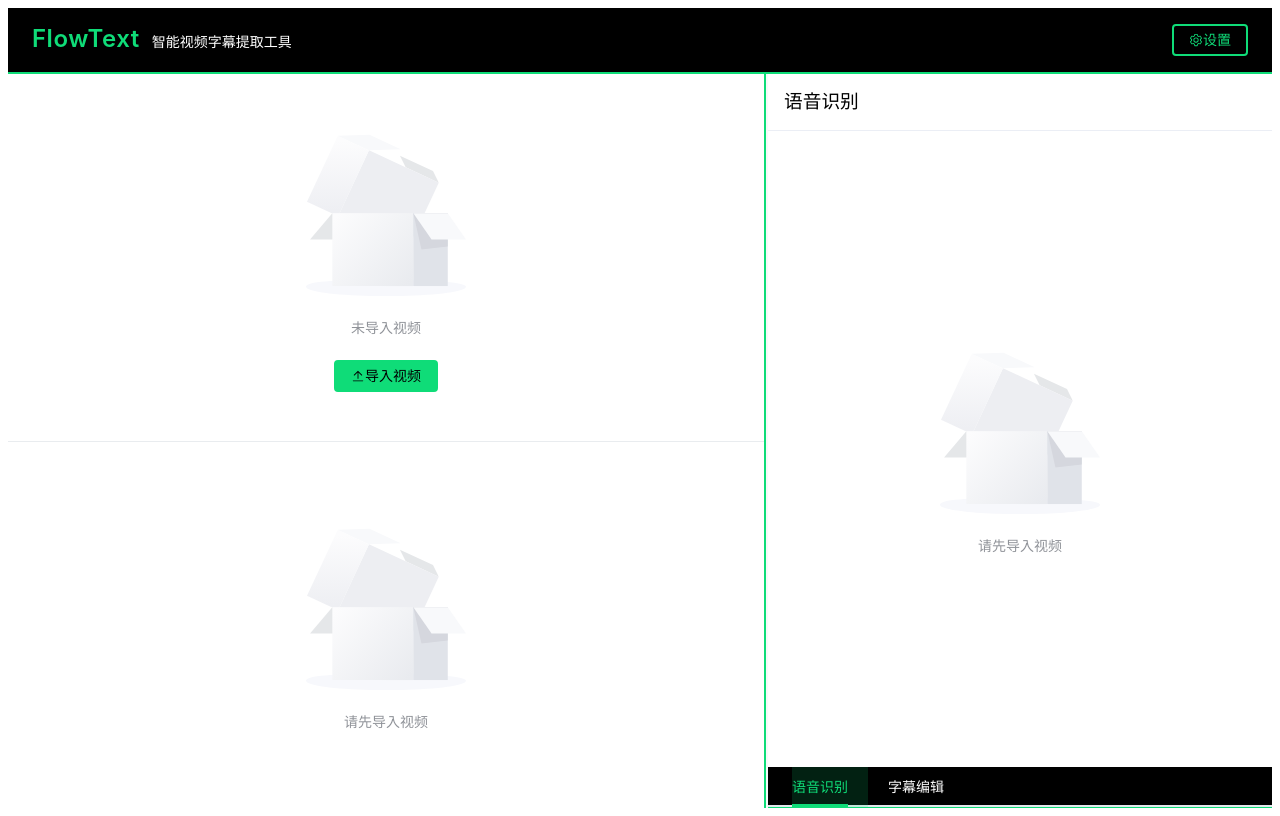
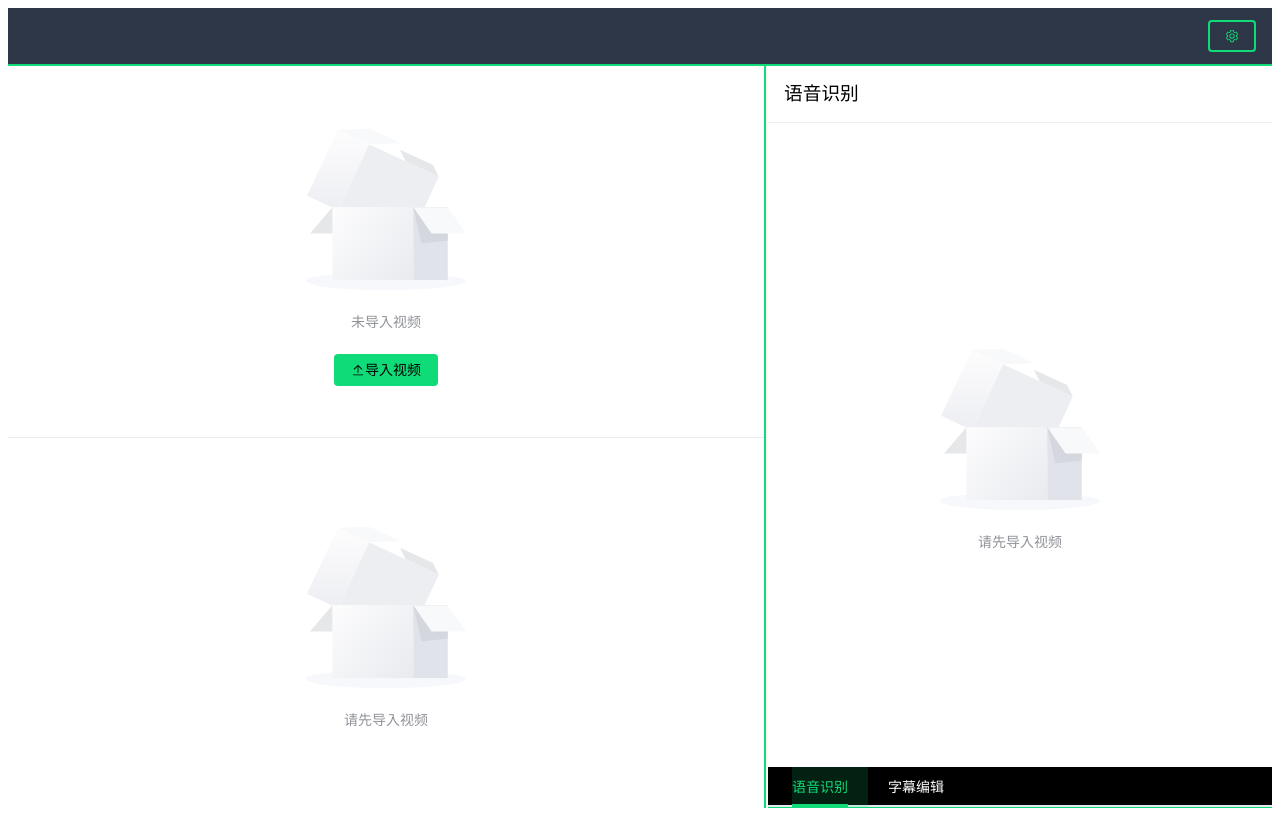
Before and after one commit to 08820048/FlowText, a Vue app: page / in a window 1280 px wide. Built offline with nearby package versions, Linux system fonts and the light colour scheme.

Commit message:
优化界面配色：将黑色背景替换为深蓝灰色，提升视觉体验

```diff
--- a/src/components/MainLayout.vue
+++ b/src/components/MainLayout.vue
@@ -33,14 +33,9 @@ onMounted(() => {
 
 <template>
   <div class="main-layout">
-    <!-- 顶部标题栏 -->
+    <!-- 顶部工具栏 -->
     <div class="app-header">
-      <div class="app-title">
-        <h1>FlowText</h1>
-        <span class="app-subtitle">智能视频字幕提取工具</span>
-      </div>
-
-      <!-- 右侧设置按钮 -->
+      <!-- 设置按钮 -->
       <div class="header-actions">
         <el-button
           @click="toggleSettingsSidebar"
@@ -48,7 +43,6 @@ onMounted(() => {
           class="settings-btn"
         >
           <el-icon><Setting /></el-icon>
-          设置
         </el-button>
       </div>
     </div>
@@ -110,33 +104,14 @@ onMounted(() => {
 }
 
 .app-header {
-  background: #000000;
+  background: #2d3748;
   color: #ffffff;
-  padding: 16px 24px;
+  padding: 8px 16px;
   display: flex;
-  justify-content: space-between;
+  justify-content: flex-end;
   align-items: center;
   border-bottom: 2px solid #0fdc78;
-}
-
-.app-title {
-  display: flex;
-  align-items: baseline;
-}
-
-.app-title h1 {
-  margin: 0;
-  font-size: 24px;
-  font-weight: 600;
-  letter-spacing: 0.5px;
-  color: #0fdc78;
-}
-
-.app-subtitle {
-  margin-left: 12px;
-  font-size: 14px;
-  color: #ffffff;
-  font-weight: 400;
+  min-height: 40px;
 }
 
 .header-actions {
@@ -153,12 +128,12 @@ onMounted(() => {
 
 .settings-btn:hover {
   background: #0fdc78 !important;
-  color: #000000 !important;
+  color: #2d3748 !important;
 }
 
 .settings-btn.el-button--primary {
   background: #0fdc78 !important;
-  color: #000000 !important;
+  color: #2d3748 !important;
 }
 
 .settings-btn.el-button--primary:hover {
@@ -222,7 +197,7 @@ onMounted(() => {
 }
 
 .sidebar-header {
-  background: #000000;
+  background: #2d3748;
   color: #ffffff;
   padding: 16px 20px;
   display: flex;
```
